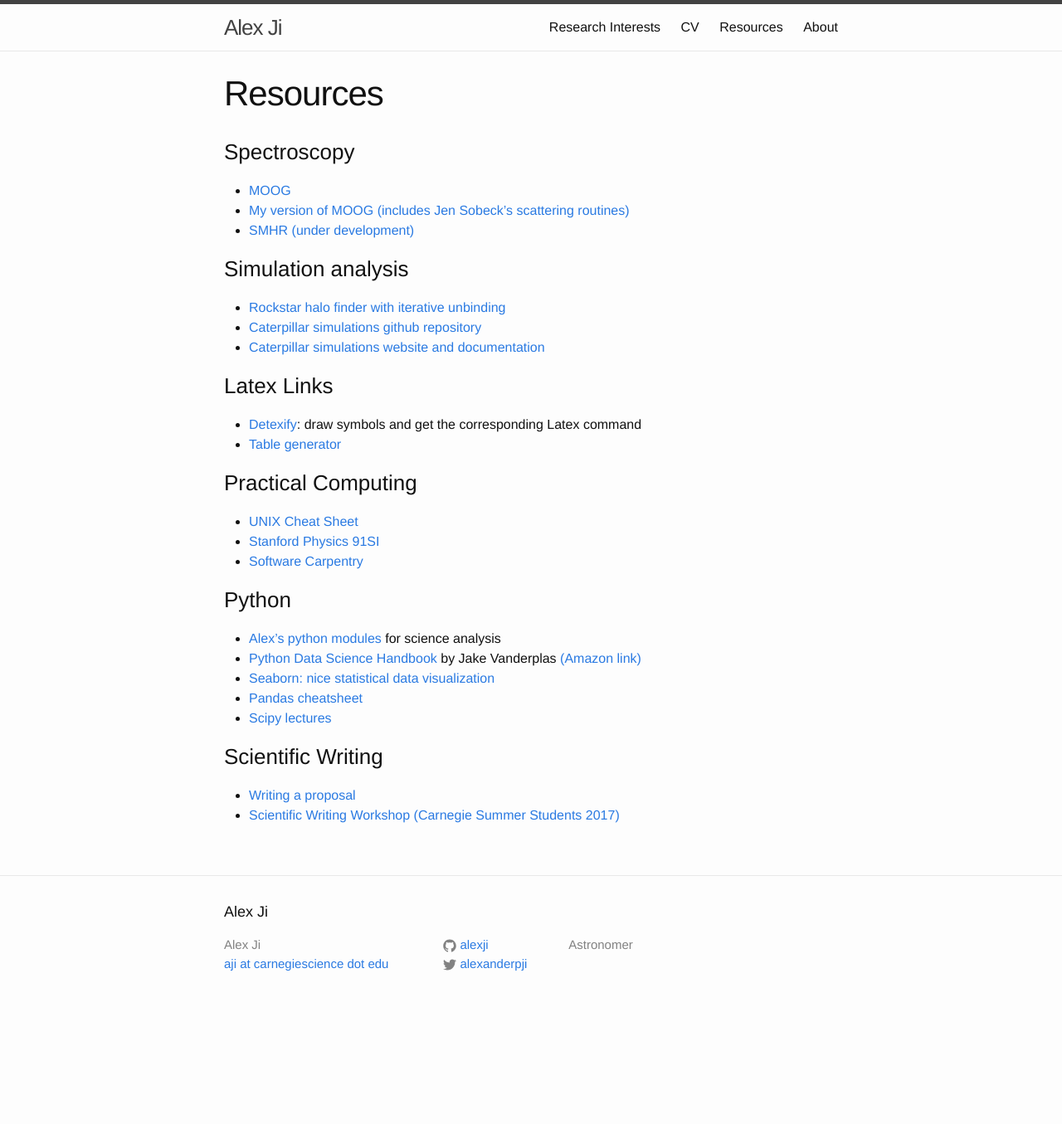
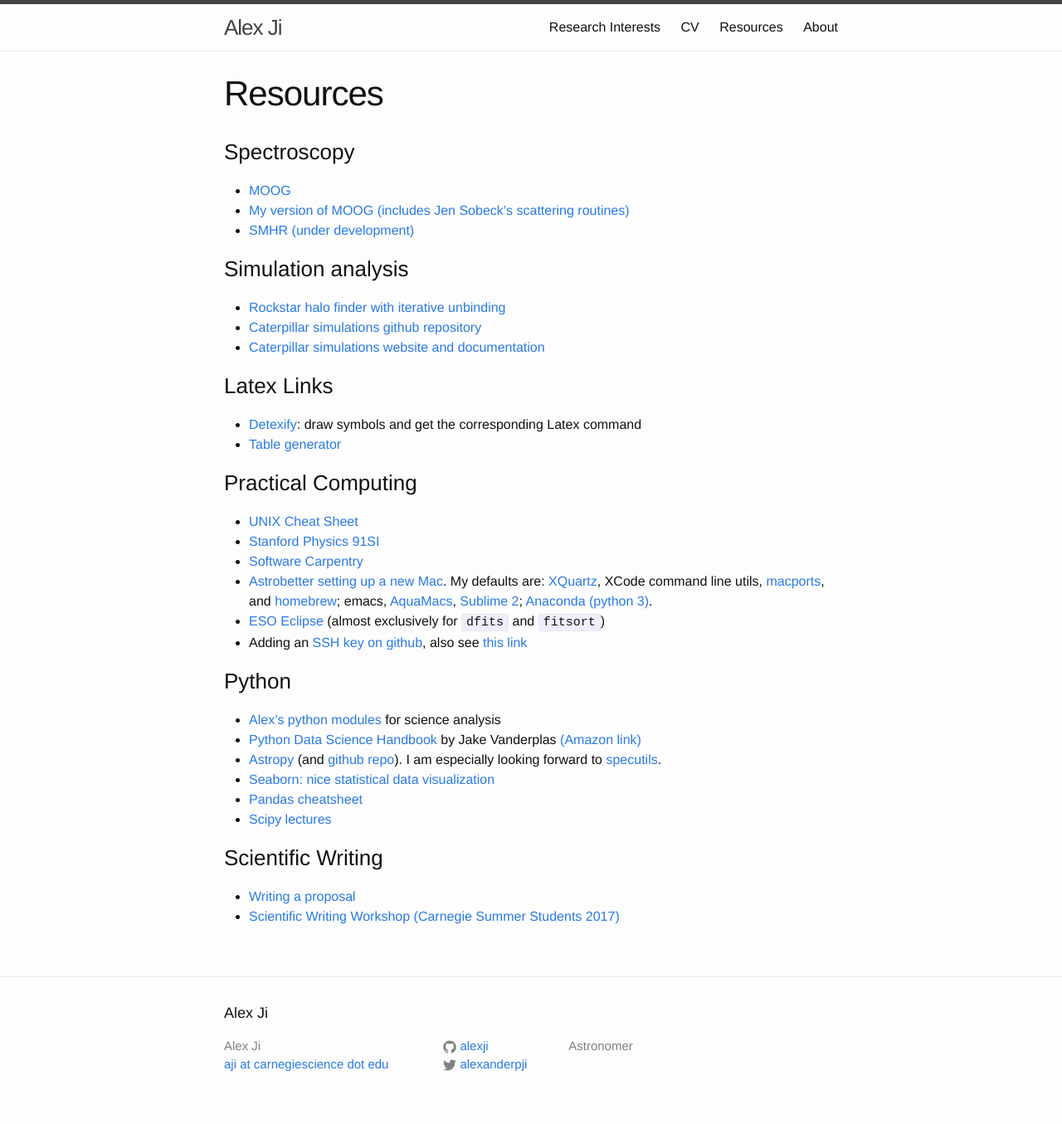
Before and after one commit to alexji/alexji.github.io, a Jekyll site: the page built from resources.md, in a window 1280 px wide. Shown: the whole page at 83% size. Built offline with Jekyll 4.4.1, drawn with Linux system fonts in a browser that asks for light colours; before the commit the page ends 1233 px from its top, so only the background shows below that.

Commit message:
Added some practical computing stuff

```diff
--- a/resources.md
+++ b/resources.md
@@ -23,10 +23,14 @@ order: 3
 * [UNIX Cheat Sheet](/UNIXCheatSheet.pdf)
 * [Stanford Physics 91SI](https://web.stanford.edu/class/physics91SI/cgi-bin/?page_id=13)
 * [Software Carpentry](https://software-carpentry.org/)
+* [Astrobetter setting up a new Mac](http://www.astrobetter.com/wiki/Setup+a+New+Mac+for+Astronomy). My defaults are: [XQuartz](https://www.xquartz.org/), XCode command line utils, [macports](https://www.macports.org/), and [homebrew](https://brew.sh/); emacs, [AquaMacs](http://aquamacs.org/), [Sublime 2](https://www.sublimetext.com/2); [Anaconda (python 3)](https://conda.io/docs/user-guide/install/download.html).
+* [ESO Eclipse](https://www.eso.org/sci/software/eclipse/) (almost exclusively for `dfits` and `fitsort`)
+* Adding an [SSH key on github](https://help.github.com/articles/generating-a-new-ssh-key-and-adding-it-to-the-ssh-agent/), also see [this link](https://www.digitalocean.com/community/tutorials/how-to-configure-ssh-key-based-authentication-on-a-linux-server)
 
 ### Python
 * [Alex's python modules](https://github.com/alexji/moog17scat) for science analysis
 * [Python Data Science Handbook](https://github.com/jakevdp/PythonDataScienceHandbook) by Jake Vanderplas [(Amazon link)](https://www.amazon.com/_/dp/1491912057)
+* [Astropy](http://www.astropy.org/) (and [github repo](https://github.com/astropy/astropy)). I am especially looking forward to [specutils](https://github.com/astropy/specutils/).
 * [Seaborn: nice statistical data visualization](https://seaborn.pydata.org/)
 * [Pandas cheatsheet](https://nbviewer.jupyter.org/github/groverpr/learn_python_libraries/blob/master/pandas/pandas_cheatsheet.ipynb)
 * [Scipy lectures](https://www.scipy-lectures.org/)
```
